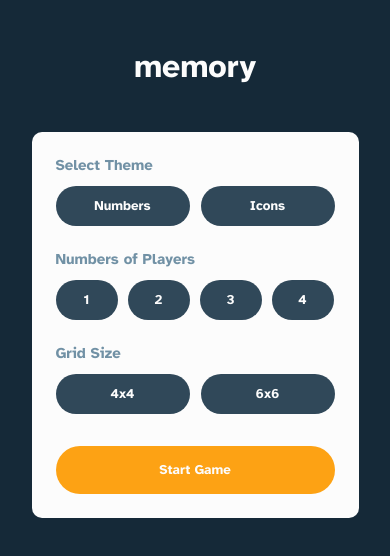
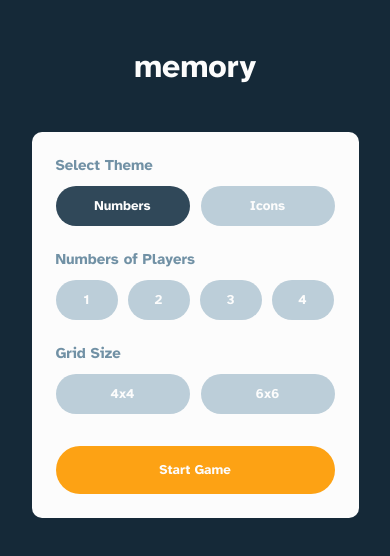
Before and after one commit to Londara1/memory_game, a React (Vite) app: page / in a window 390 px wide. Shown: the part 140-696 px from the top of the page. Built offline with nearby package versions, Linux system fonts and the light colour scheme.

Commit message:
style: added styled menu

```diff
--- a/src/components/GameInterface.jsx
+++ b/src/components/GameInterface.jsx
@@ -295,6 +295,7 @@
         <div className="playerTurnsMainDiv">
           {playerNumber.length > 1 &&
             playerNumber.map((number, index) => (
+              <div key={index}>
                 <div
                   className={
                     currentPlayer === number ? "activePlayerDiv" : "playerDivs "
@@ -313,7 +314,9 @@
 
                   <h1
                     className={
-                    currentPlayer === number ? "activePlayerNumb" : "playerNumb"
+                      currentPlayer === number
+                        ? "activePlayerNumb"
+                        : "playerNumb"
                     }
                   >
                     Player {number}
@@ -325,6 +328,10 @@
                   >
                     {scores[number]}
                   </h1>
+                </div>
+                {currentPlayer === number && (
+                  <h1 className="turnStyles">CURRENT TURN</h1>
+                )}
               </div>
             ))}
         </div>
--- a/src/components/GameMenu.jsx
+++ b/src/components/GameMenu.jsx
@@ -5,6 +5,9 @@
   const [theme, setTheme] = useState(1);
   const [playerNumber, setPlayerNumber] = useState([1]);
   const [gridSize, setGridSize] = useState("4x4");
+
+  const [themeClass, setThemeClass] = useState(1);
+
   return (
     <>
       <div className="menuMainDiv">
@@ -13,10 +16,18 @@
         <div className="menuDiv">
           <p className="options">Select Theme</p>
           <div className="buttonsSection">
-            <button onClick={() => setTheme(1)} className="numberButton">
+            <button
+              onClick={() => setTheme(1)}
+              className={
+                theme === 1 ? "numberButton colorForMenu" : "numberButton"
+              }
+            >
               Numbers
             </button>
-            <button onClick={() => setTheme(2)} className="iconButton">
+            <button
+              onClick={() => setTheme(2)}
+              className={theme === 2 ? "iconButton colorForMenu" : "iconButton"}
+            >
               Icons
             </button>
           </div>
@@ -25,25 +36,41 @@
           <div className="playerNumberDiv">
             <button
               onClick={() => setPlayerNumber([1])}
-              className="playerNumbersButton"
+              className={
+                playerNumber.length === 1
+                  ? "playerNumbersButton colorForMenu"
+                  : "playerNumbersButton"
+              }
             >
               1
             </button>
             <button
               onClick={() => setPlayerNumber([1, 2])}
-              className="playerNumbersButton"
+              className={
+                playerNumber.length === 2
+                  ? "playerNumbersButton colorForMenu"
+                  : "playerNumbersButton"
+              }
             >
               2
             </button>
             <button
               onClick={() => setPlayerNumber([1, 2, 3])}
-              className="playerNumbersButton"
+              className={
+                playerNumber.length === 3
+                  ? "playerNumbersButton colorForMenu"
+                  : "playerNumbersButton"
+              }
             >
               3
             </button>
             <button
               onClick={() => setPlayerNumber([1, 2, 3, 4])}
-              className="playerNumbersButton"
+              className={
+                playerNumber.length === 4
+                  ? "playerNumbersButton colorForMenu"
+                  : "playerNumbersButton"
+              }
             >
               4
             </button>
@@ -51,10 +78,20 @@
 
           <p className="gridOption">Grid Size</p>
           <div className="gridDiv">
-            <button className="gridButton" onClick={() => setGridSize("4x4")}>
+            <button
+              className={
+                gridSize === "4x4" ? "gridButton colorForMenu" : "gridButton"
+              }
+              onClick={() => setGridSize("4x4")}
+            >
               4x4
             </button>
-            <button className="gridButton" onClick={() => setGridSize("6x6")}>
+            <button
+              className={
+                gridSize === "6x6" ? "gridButton colorForMenu" : "gridButton"
+              }
+              onClick={() => setGridSize("6x6")}
+            >
               6x6
             </button>
           </div>
--- a/src/styles.scss
+++ b/src/styles.scss
@@ -51,13 +51,22 @@
 
   .numberButton,
   .iconButton {
-    background: #304859;
+    background: #bcced9;
     border-radius: 26px;
     border: none;
     color: #fcfcfc;
     width: 134px;
     height: 40px;
     cursor: pointer;
+  }
+
+  .numberButton:hover,
+  .iconButton:hover {
+    background: #6395b8;
+  }
+
+  .colorForMenu {
+    background: #304859;
   }
 
   .playerNumberDiv {
@@ -71,9 +80,13 @@
     height: 40px;
     border: none;
     border-radius: 26px;
-    background: #304859;
+    background: #bcced9;
     color: #fcfcfc;
     cursor: pointer;
+  }
+
+  .playerNumbersButton:hover {
+    background: #6395b8;
   }
 
   .gridDiv {
@@ -87,9 +100,13 @@
     height: 40px;
     border: none;
     border-radius: 26px;
-    background: #304859;
+    background: #bcced9;
     color: #fcfcfc;
     cursor: pointer;
+  }
+
+  .gridButton:hover {
+    background: #6395b8;
   }
 
   .startButton {
@@ -364,6 +381,7 @@
     background: #dfe7ec;
     padding: 10px 0;
     width: 100%;
+    gap: 121px;
   }
 
   .playerNumber,
@@ -398,8 +416,15 @@
   }
 }
 
+.colorForMenu {
+  background: #304859;
+}
+
 @media (min-width: 768px) {
   .menuMainDiv {
+    .colorForMenu {
+      background: #304859;
+    }
     .menuDiv {
       margin-top: 78px;
       padding: 56px;
@@ -649,6 +674,10 @@
 }
 
 @media (min-width: 1440px) {
+  .gameInterfaceMainDiv {
+    padding: 67px 165px 35px;
+  }
+
   .playerTurnsMainDiv {
     .playerDivs,
     .activePlayerDiv {
@@ -667,5 +696,13 @@
       align-items: center;
       justify-content: space-between;
     }
+
+    .turnStyles {
+      letter-spacing: 5px;
+      color: #152938;
+      font-size: 13px;
+      margin-top: 23px;
+      text-align: center;
+    }
   }
 }
```
Lines whose indentation alone changed are shown as unchanged.
